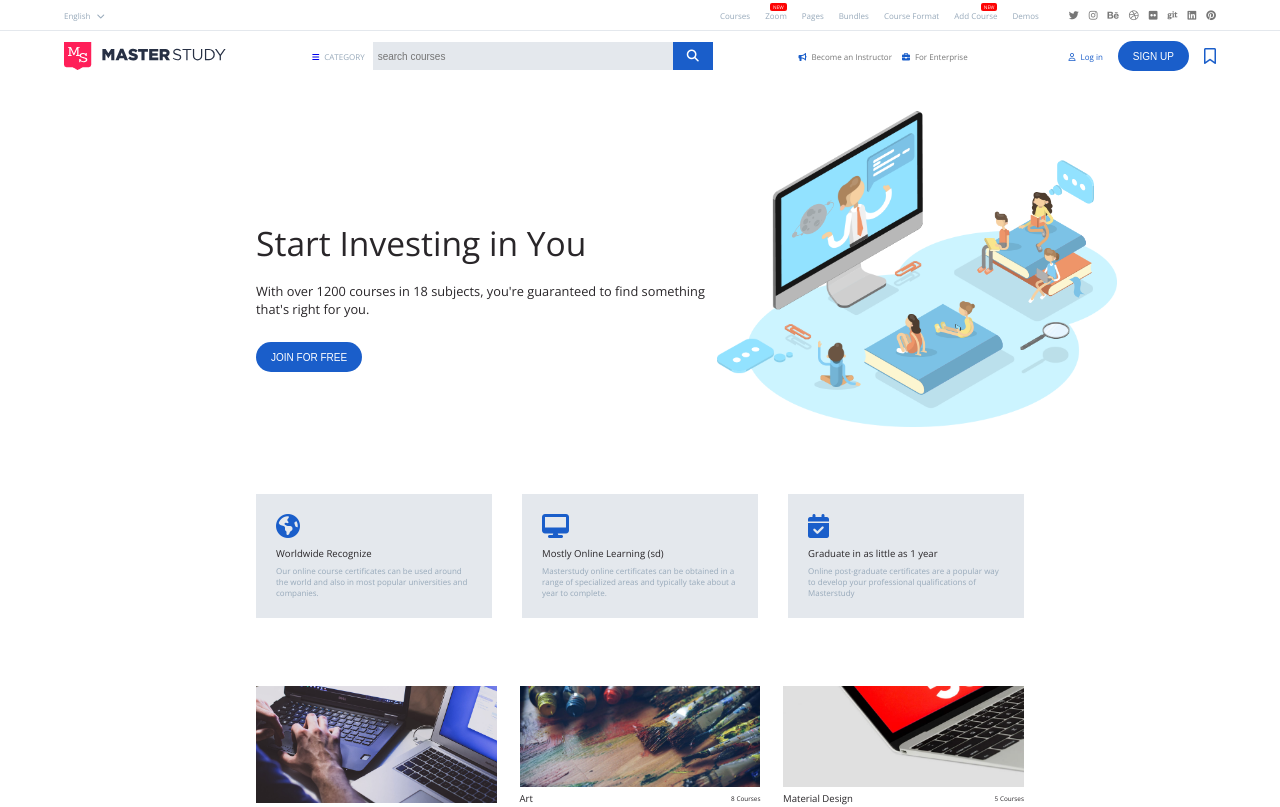
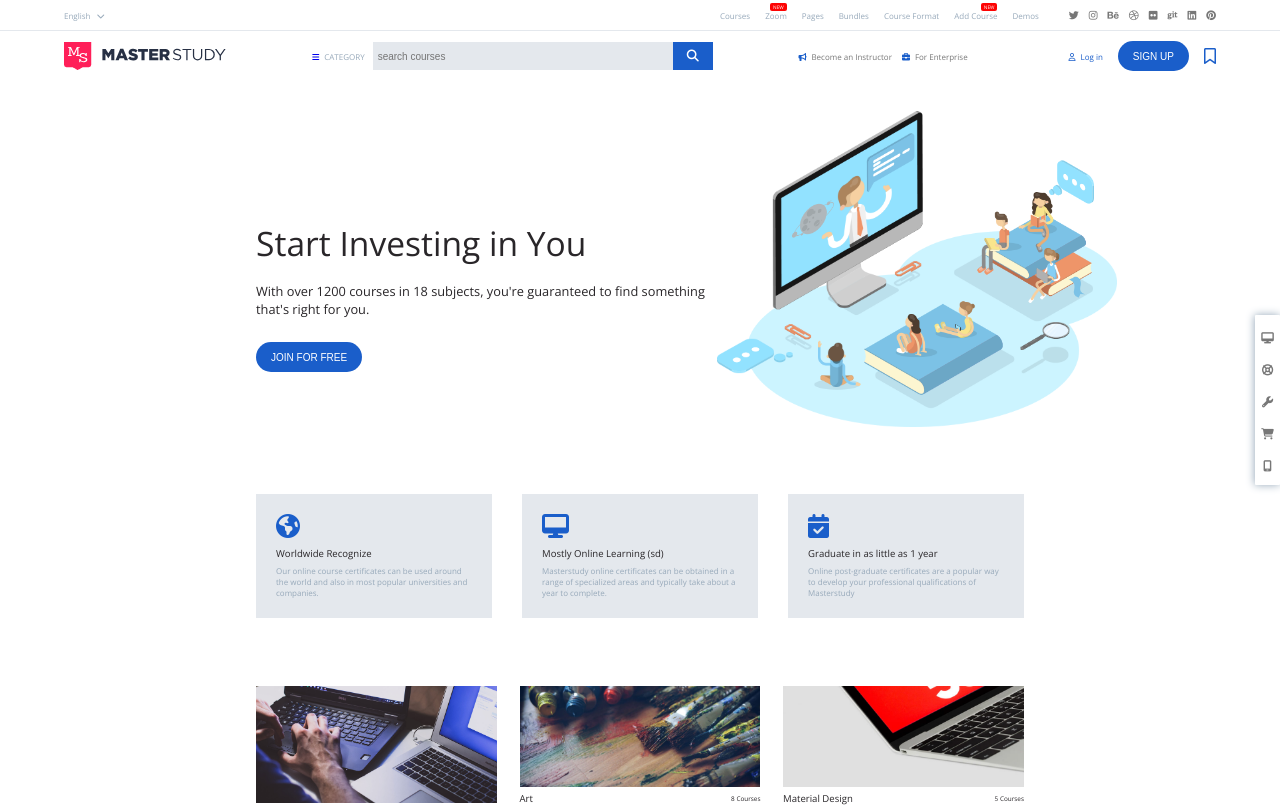
Before and after one commit to leonardoserra/proj-html-vuejs, a Vue app: page / in a window 1280 px wide. Shown: the top 807 px of the page. Built offline with nearby package versions, Linux system fonts and the light colour scheme.

Commit message:
creata FixedSideNav

```diff
--- a/src/App.vue
+++ b/src/App.vue
@@ -5,6 +5,7 @@ import MyJumbotron from './components/MyJumbotron.vue';
 import CardFeature from './components/CardFeature.vue';
 import CardGallery from './components/CardGallery.vue';
 import TitleParagraphButton from './components/TitleParagraphButton.vue';
+import FixedSideNav from './components/FixedSideNav.vue';
 export default {
   data() {
     return {
@@ -16,7 +17,8 @@ export default {
     MyJumbotron,
     CardFeature,
     CardGallery,
-    TitleParagraphButton
+    TitleParagraphButton,
+    FixedSideNav
   }
 }
 
@@ -29,6 +31,12 @@ export default {
   </header>
 
   <main>
+    <!-- FixedSideNav -->
+
+    <FixedSideNav />
+
+
+
 
     <!-- sezione MyJumbotron -->
     <div class="container-60">
--- /dev/null
+++ b/src/components/FixedSideNav.vue
@@ -0,0 +1,54 @@
+<script>
+export default {
+    name: 'FixedSideNav'
+}
+</script>
+<template>
+    <div class="side-nav">
+        <a href="#">
+            <i class="fa-solid fa-desktop"></i>
+        </a>
+        <a href="#">
+            <i class="fa-solid fa-life-ring"></i>
+        </a>
+        <a href="#">
+            <i class="fa-solid fa-wrench"></i>
+        </a>
+        <a href="#">
+            <i class="fa-solid fa-cart-shopping"></i>
+        </a>
+        <a href="#">
+            <i class="fa-solid fa-mobile-screen"></i>
+        </a>
+
+
+    </div>
+</template>
+
+
+<style scoped lang="scss">
+@use '../styles/partials/mixins';
+@use '../styles/partials/colors' as*;
+
+.side-nav {
+    display: flex;
+    flex-direction: column;
+    gap: 10px;
+    align-items: center;
+    width: 25px;
+    padding: 10px;
+    position: fixed;
+    right: 0;
+    top: 50%;
+    transform: translateY(-50%);
+    border: 1px $grey-light;
+    box-shadow: -0.5px 0px 8px $grey-dark;
+    border-radius: 1px;
+    background-color: $white;
+
+    i {
+        color: $grey-darker;
+        font-size: 0.7rem;
+    }
+}
+</style>
```
